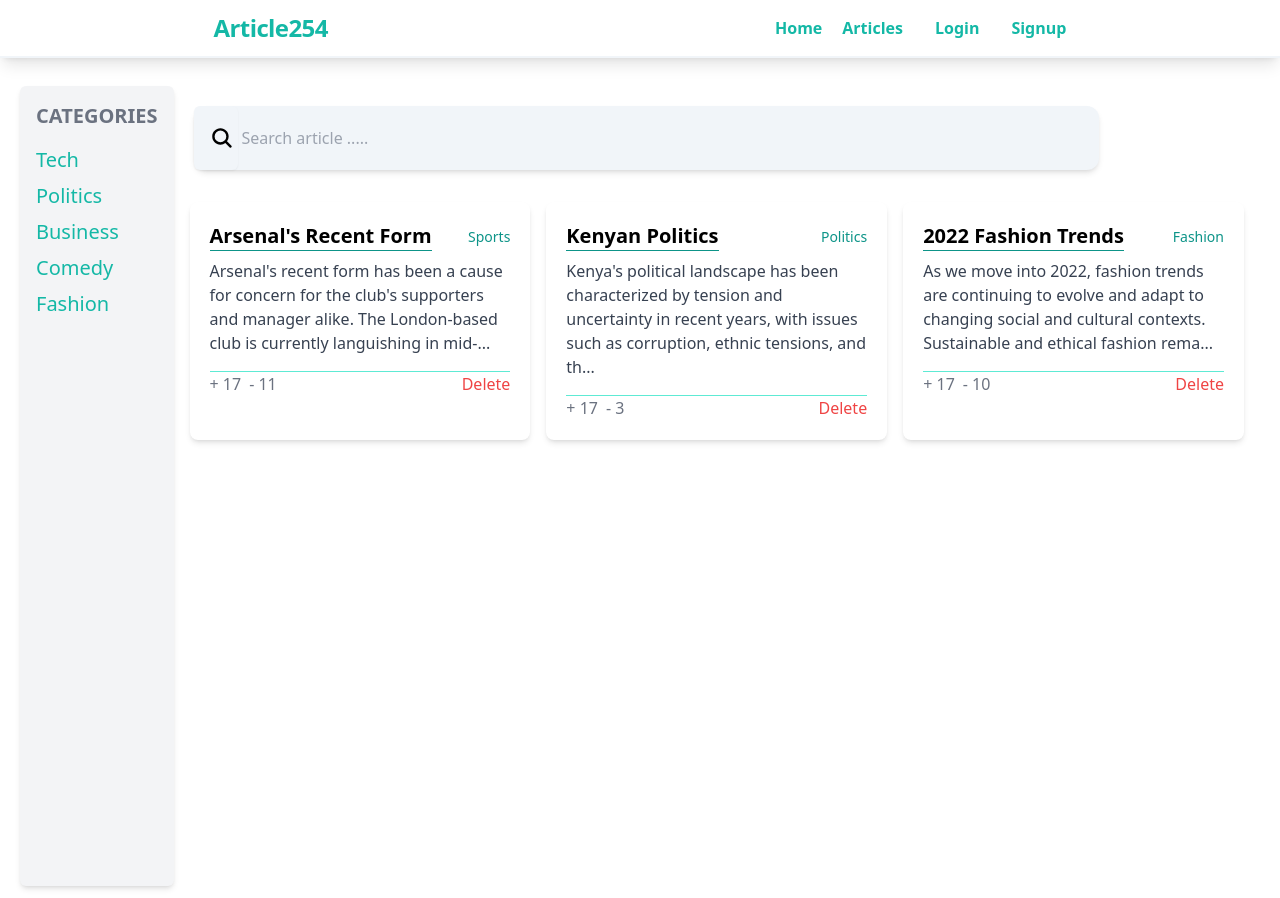
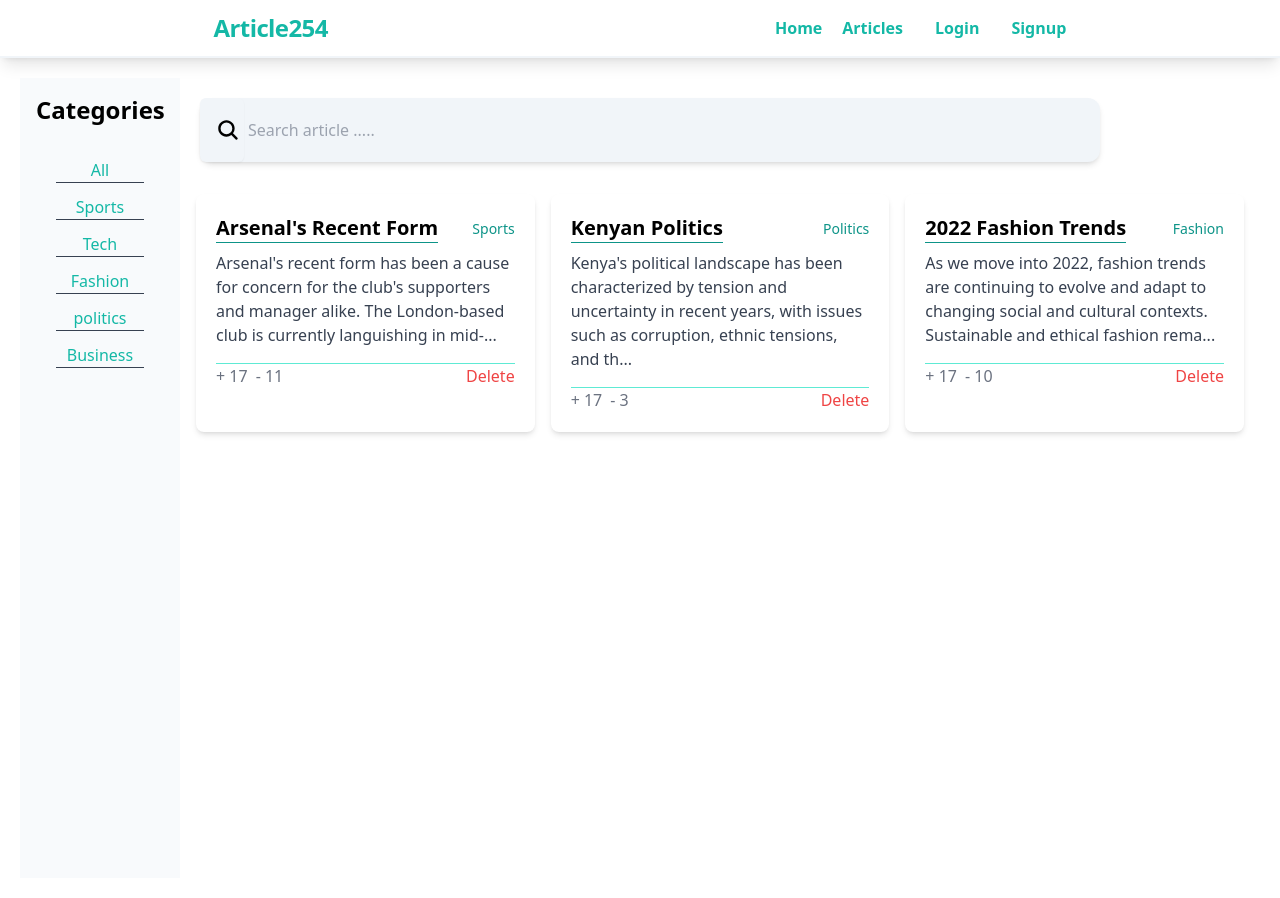
Before and after one commit to phase-4-group-15/front-end-phase-4, a React (Create React App) app: page /articles in a window 1280 px wide. Built offline with nearby package versions, Linux system fonts and the light colour scheme; data requests are answered from the project's data file.

Commit message:
solved category bug

```diff
--- a/src/components/ArticlesCardList.js
+++ b/src/components/ArticlesCardList.js
@@ -4,7 +4,8 @@ import { Link, useNavigate } from "react-router-dom";
 const ArticlesCardList = ({ category, articles, setArticles  }) => {
     const navigate = useNavigate();
 
-    // const [articles, setArticles] = useState([]);
+
+
 
     useEffect(() => {
       fetch('http://localhost:3004/articles')
@@ -16,6 +17,10 @@ const ArticlesCardList = ({ category, articles, setArticles  }) => {
     const filteredArticles = category
       ? articles.filter((article) => article.category === category)
       : articles;
+
+      if (filteredArticles.length === 0) {
+        return <div className="text-2xl ml-12 text-teal-500">No article of this category</div>;
+      }
 
     const handleLike = (id) => {
       fetch(`http://localhost:3004/articles/${id}`, {
--- a/src/components/Navbar.js
+++ b/src/components/Navbar.js
@@ -3,7 +3,7 @@ import {  Link } from "react-router-dom"
 const Navbar = ({isAuthenticated}) => {
     return (
 
-        <nav className="bg-transparent border  shadow-lg flex items-center justify-around flex-wrap p-3 md:border-slate-100 md:border-b-2 md:border-t-0 md:border-r-0 md:border-l-0">
+    <nav className="bg-transparent border  shadow-lg flex items-center justify-around flex-wrap p-3 md:border-slate-100 md:border-b-2 md:border-t-0 md:border-r-0 md:border-l-0">
         <div className="flex items-center flex-shrink-0 text-gray-800 mr-6">
           <Link to="/"className="font-semibold text-2xl text-teal-500 tracking-tight">Article254</Link>
         </div>
--- a/src/components/Search.js
+++ b/src/components/Search.js
@@ -10,7 +10,7 @@ const Search = ({ onSearch }) => {
   };
 
   return (
-    <form className="relative w-5/6 mt-3 ml-5 mr-5">
+    <form className="relative w-5/6 mt-1 ml-5 mr-5">
       <input
         name="search"
         type="text"
--- a/src/components/Sidebar.js
+++ b/src/components/Sidebar.js
@@ -1,31 +1,36 @@
-import { Link } from "react-router-dom";
+import { useState } from "react";
 
 const Sidebar = ({ setCategory }) => {
-  const categories = [
-    { id: "tech", label: "Tech" },
-    { id: "politics", label: "Politics" },
-    { id: "business", label: "Business" },
-    { id: "comedy", label: "Comedy" },
-    { id: "fashion", label: "Fashion" },
-  ];
+
+  const [categories, setCategories] = useState([
+    "All",
+    "Sports",
+    "Tech",
+    "Fashion",
+    "politics",
+    "Business",
+
+  ]);
 
   const handleClick = (category) => {
-    setCategory(category);
+    if (category === "All") {
+      setCategory(null);
+    } else {
+      setCategory(category);
+    }
   };
 
   return (
-    <div className="bg-gray-100 py-4 rounded-md shadow-md mt-2 text-xl text-teal-500 px-4 h-screen">
-      <div className="text-gray-500 uppercase font-semibold mb-4">Categories</div>
-      <ul>
+    <div className="p-4 text-center  h-screen w-40 bg-slate-50">
+      <h2 className="text-2xl  font-semibold mb-3">Categories</h2>
+      <ul className="p-5">
         {categories.map((category) => (
-          <li key={category.id} className="mb-2">
-            <Link
-              to={`/category/${category.id}`}
-              onClick={() => handleClick(category.label)}
-              className="hover:text-gray-800"
-            >
-              {category.label}
-            </Link>
+          <li
+            key={category}
+            className="cursor-pointer mb-3 text-teal-500 border-b border-gray-700 hover:text-teal-900"
+            onClick={() => handleClick(category)}
+          >
+            {category}
           </li>
         ))}
       </ul>
--- a/src/pages/ArticlesPage.js
+++ b/src/pages/ArticlesPage.js
@@ -29,14 +29,14 @@ const ArticlesPage = () => {
 
   return (
     <div className="flex p-5 ">
-      <div className="w-1/4 h-screen">
+      <div className=" ">
         <Sidebar setCategory={setCategory} />
       </div>
-      <div className="flex-grow">
+      <div className="flex-grow ">
         <div className="py-4">
           <Search onSearch={handleSearch} />
         </div>
-        <div className="3/4 overflow-y-auto">
+        <div className=" overflow-y-auto">
           <ArticlesCardList
             category={category}
             articles={filteredArticles}
```
